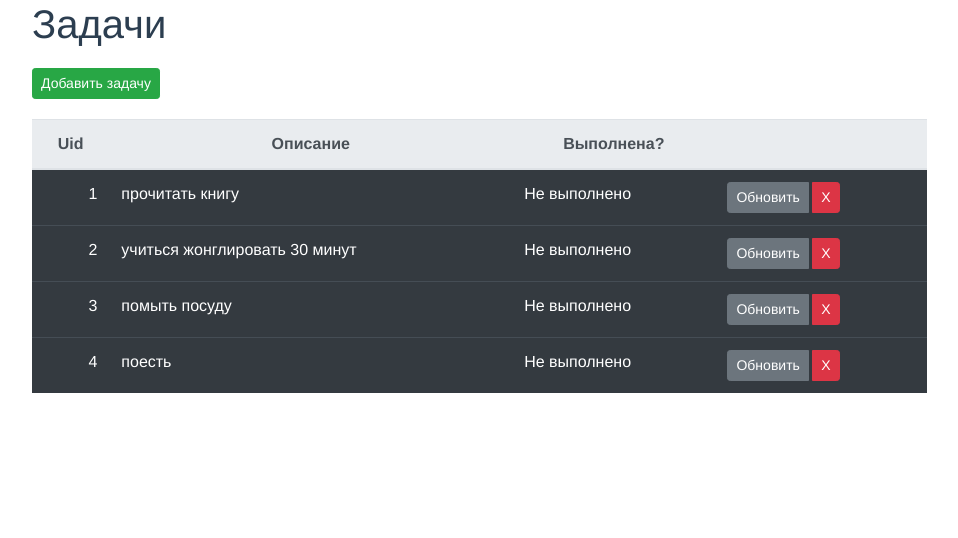
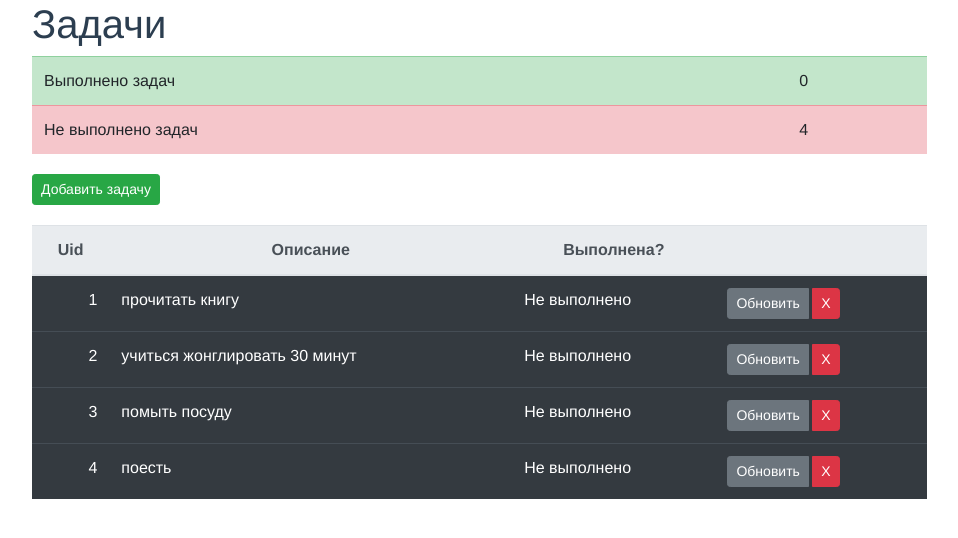
Before and after one commit to bobruk76/C4_11, a Vue app in the folder client/: page / in a window 1280 px wide. Shown: the top 538 px of the page, without its empty margins (68-1026 px from the left). Built offline with nearby package versions, Linux system fonts and the light colour scheme.

Commit message:
next step

```diff
--- a/client/src/components/Confirmation/template.vue
+++ b/client/src/components/Confirmation/template.vue
@@ -1,11 +1,19 @@
 <template>
   <div>
-    <b-alert variant="success" show>{{ message }}</b-alert>
+    <b-alert
+      variant="danger"
+      dismissible
+      fade
+      :show="dismissCountDown"
+      @dismissed="dismissCountDown=0"
+      >
+      {{ message }}
+    </b-alert>
   </div>
 </template>
 
 <script>
 export default {
-  props: ['message'],
+  props: ['message','dismissCountDown'],
 };
 </script>
--- a/client/src/components/Todos/index.js
+++ b/client/src/components/Todos/index.js
@@ -14,8 +14,12 @@ export default {
         title: "Добавить задачу",
         btnSubmit: "Добавить",
       },
+      countTasks:{
+        completed:0,
+        un_completed:0,
+      },
       confirmationMessage: '',
-      showConfirmation: false,
+      dismissCountDown:0,
     };
   },
   methods: {
@@ -49,10 +53,14 @@ export default {
       }
 
       this.todos = JSON.parse(tasks);
+      this.calcCounts();
+    },
 
-      console.log(this.todos.filter((item) => {return item.is_completed}).length);
+    calcCounts(){
+      this.countTasks.completed = this.todos.filter((item) => {return item.is_completed}).length;
+      this.countTasks.un_completed = this.todos.filter((item) => {return !item.is_completed}).length;
+    },
 
-    },
     resetForm() {
       this.addTodoForm.description = '';
       this.addTodoForm.is_completed = [];
@@ -75,9 +83,16 @@ export default {
           is_completed: this.addTodoForm.is_completed[0] || false,
           uid: max_uid+1,
         });
+
         localStorage.setItem("tasks", JSON.stringify(this.todos));
         this.addConfirmation(`Задача "${desc}" добавлена`);
+        this.calcCounts();
       } else {
+        this.todos.forEach(item => {
+          if(item.is_completed.length == 0) {
+           item.is_completed = false;
+          }
+        });
         localStorage.setItem("tasks", JSON.stringify(this.todos));
         this.addConfirmation('Задача обновлена');
         this.getTodos();
@@ -88,11 +103,7 @@ export default {
 
     addConfirmation(mess) {
       this.confirmationMessage = mess;
-      this.showConfirmation = true;
-      setTimeout(() => {
-        this.showConfirmation = false;
-        this.confirmationMessage = '';
-      }, 2000)
+      this.dismissCountDown = 3;
     },
 
     onReset(event) {
@@ -107,6 +118,7 @@ export default {
       });
       localStorage.setItem("tasks", JSON.stringify(this.todos));
       this.addConfirmation('Задача удалена из списка');
+      this.calcCounts();
     },
 
     setAddForm() {
--- a/client/src/components/Todos/template.vue
+++ b/client/src/components/Todos/template.vue
@@ -4,8 +4,22 @@
       <h1>Задачи</h1>
       <confirmation
         :message="confirmationMessage"
-        v-if="showConfirmation">
+        :dismissCountDown="dismissCountDown">
       </confirmation>
+
+
+      <table class="table">
+        <tr class="table-success">
+          <td>Выполнено задач</td>
+          <td>{{ countTasks.completed }}</td>
+        </tr>
+
+        <tr class="table-danger">
+          <td>Не выполнено задач</td>
+          <td>{{ countTasks.un_completed }}</td>
+        </tr>
+
+      </table>
       <button type="button"
           id="task-add"
           class="btn btn-success btn-sm align-left d-block"
```
Also changed, not shown: 1 other file (tests, documents, lock files or other folders).
